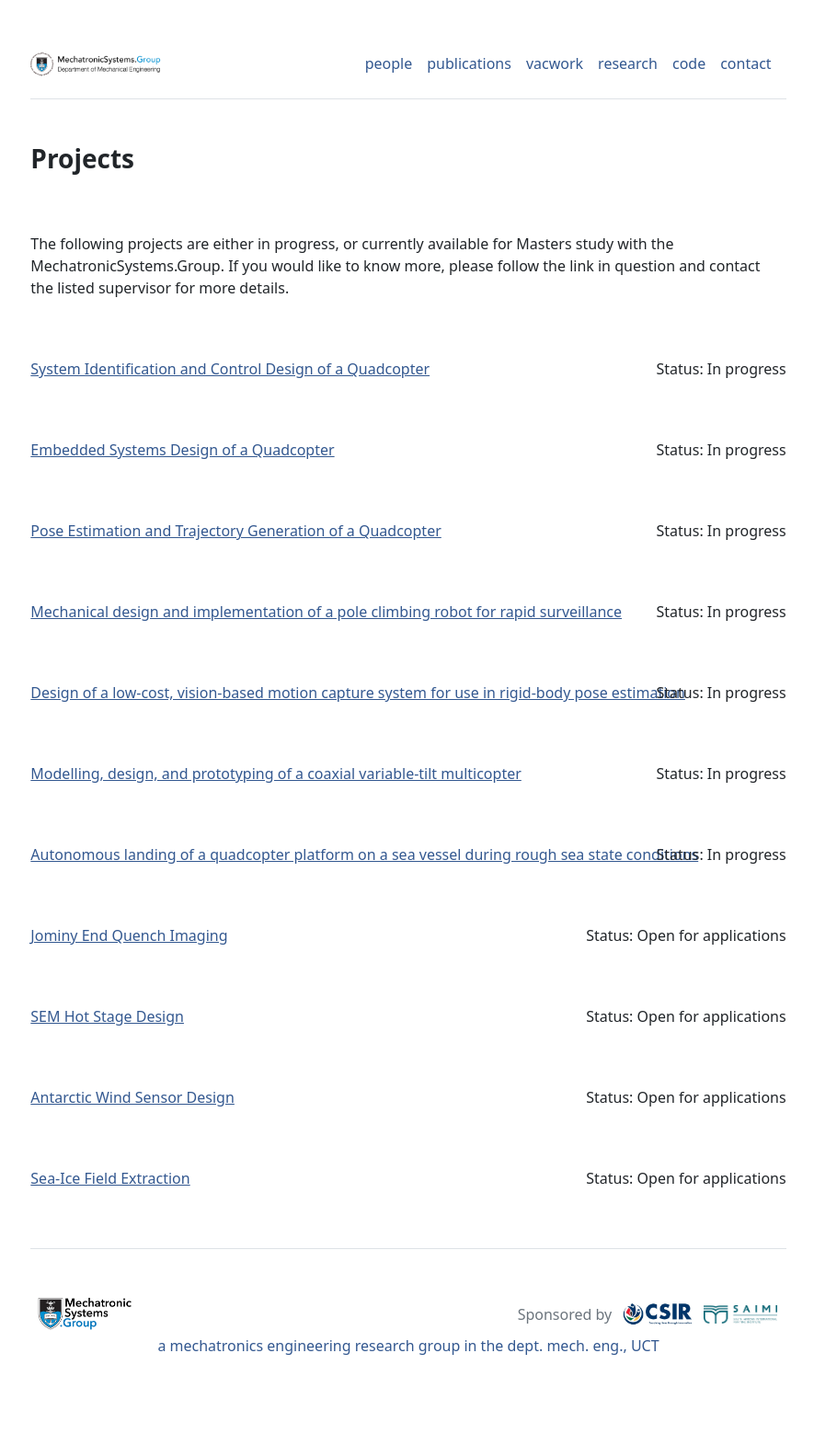
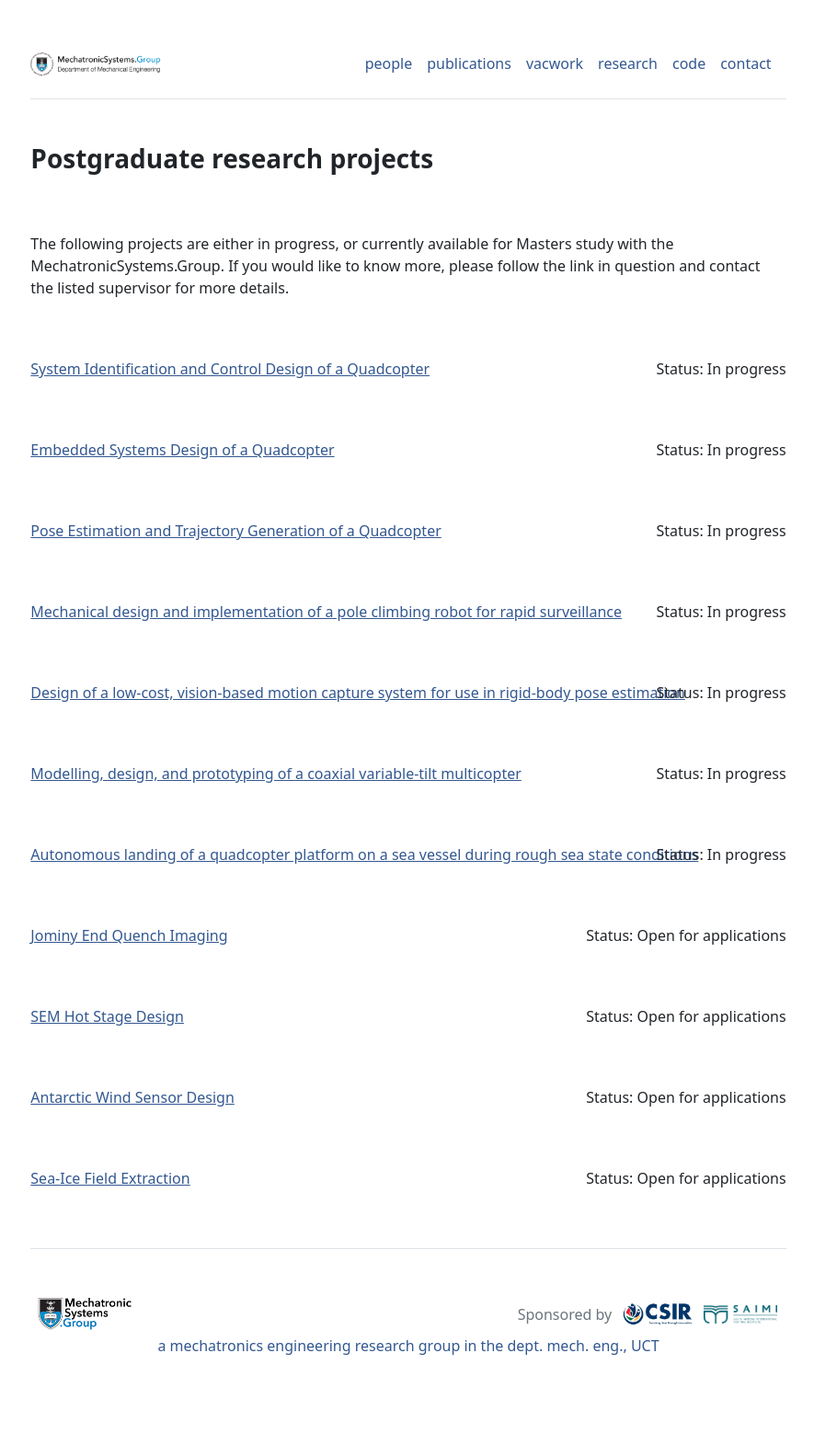
Before and after one commit to MechatronicSystems-Group/mechatronicsystems-group.github.io, a Jekyll site: the page built from projects.md, in a window 1280 px wide. Shown: the whole page at 92% size, without its empty margins (196-1081 px from the left). Built offline with Jekyll 4.4.1, drawn with Linux system fonts in a browser that asks for light colours.

Commit message:
Update projects.html

```diff
--- a/_layouts/projects.html
+++ b/_layouts/projects.html
@@ -8,7 +8,7 @@
   }
 </style>
 
-<h3 class="fw-bold pb-3 mb-5">Projects</h3>
+<h3 class="fw-bold pb-3 mb-5">Postgraduate research projects</h3>
 
 {{ content }}
 <br><br>
```
